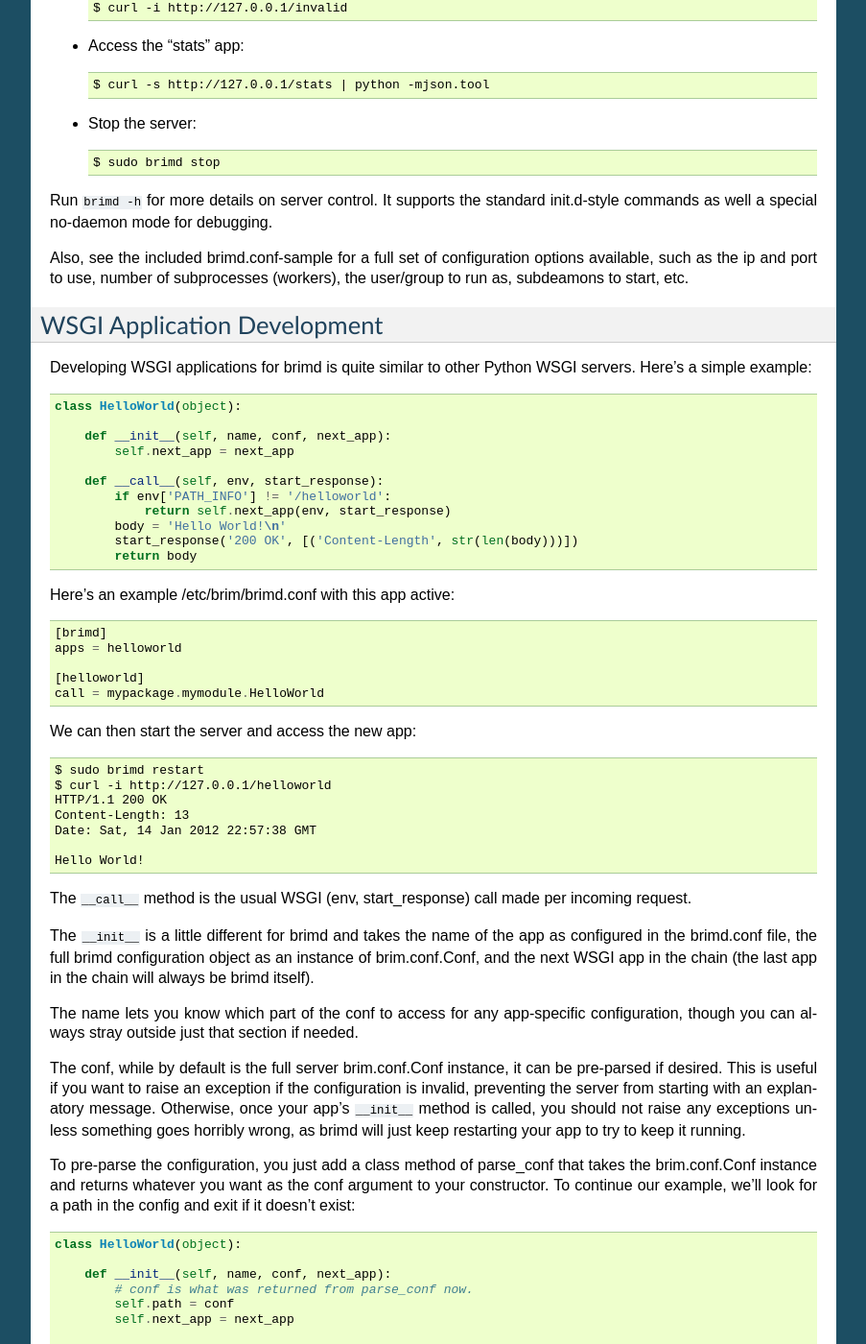
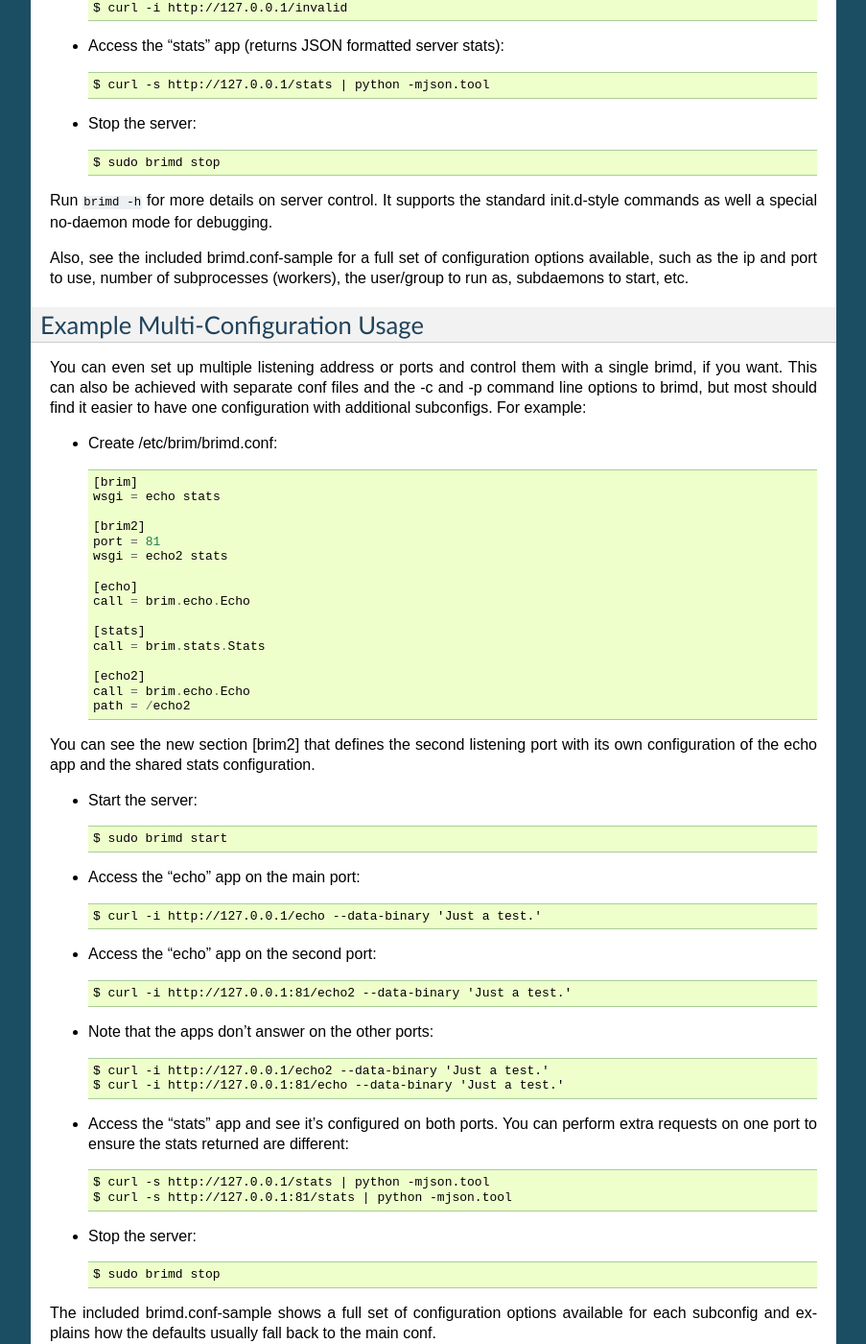
Before and after one commit to gholt/python-brim, a Sphinx documentation site: the page built from doc/source/index.rst, in a window 1280 px wide and 1400 px high, scrolled down 1921 px. Shown: the whole window at 96% size, without its empty margins (198-1101 px from the left). Built offline with Sphinx 7.4.7, drawn with Linux system fonts in a browser that asks for light colours; some of the changed text lies outside the part shown.

Commit message:
Updated docs for multiconf.

```diff
--- a/doc/source/index.rst
+++ b/doc/source/index.rst
@@ -80,7 +80,7 @@ Example Usage
 * Create /etc/brim/brimd.conf::
 
     [brim]
-    apps = echo stats
+    wsgi = echo stats
 
     [echo]
     call = brim.echo.Echo
@@ -92,15 +92,15 @@ Example Usage
 
     $ sudo brimd start
 
-* Access the "echo" app::
+* Access the "echo" app (echos *Just a test.* back)::
 
     $ curl -i http://127.0.0.1/echo --data-binary 'Just a test.'
 
-* Access a non-existent path::
+* Access a non-existent path (404s)::
 
     $ curl -i http://127.0.0.1/invalid
 
-* Access the "stats" app::
+* Access the "stats" app (returns JSON formatted server stats)::
 
     $ curl -s http://127.0.0.1/stats | python -mjson.tool
 
@@ -110,7 +110,62 @@ Example Usage
 
 Run ``brimd -h`` for more details on server control. It supports the standard init.d-style commands as well a special no-daemon mode for debugging.
 
-Also, see the included brimd.conf-sample for a full set of configuration options available, such as the ip and port to use, number of subprocesses (workers), the user/group to run as, subdeamons to start, etc.
+Also, see the included brimd.conf-sample for a full set of configuration options available, such as the ip and port to use, number of subprocesses (workers), the user/group to run as, subdaemons to start, etc.
+
+
+Example Multi-Configuration Usage
+=================================
+
+You can even set up multiple listening address or ports and control them with a single brimd, if you want. This can also be achieved with separate conf files and the -c and -p command line options to brimd, but most should find it easier to have one configuration with additional subconfigs. For example:
+
+* Create /etc/brim/brimd.conf::
+
+    [brim]
+    wsgi = echo stats
+
+    [brim2]
+    port = 81
+    wsgi = echo2 stats
+
+    [echo]
+    call = brim.echo.Echo
+
+    [stats]
+    call = brim.stats.Stats
+
+    [echo2]
+    call = brim.echo.Echo
+    path = /echo2
+
+You can see the new section [brim2] that defines the second listening port with its own configuration of the echo app and the shared stats configuration.
+
+* Start the server::
+
+    $ sudo brimd start
+
+* Access the "echo" app on the main port::
+
+    $ curl -i http://127.0.0.1/echo --data-binary 'Just a test.'
+
+* Access the "echo" app on the second port::
+
+    $ curl -i http://127.0.0.1:81/echo2 --data-binary 'Just a test.'
+
+* Note that the apps don't answer on the other ports::
+
+    $ curl -i http://127.0.0.1/echo2 --data-binary 'Just a test.'
+    $ curl -i http://127.0.0.1:81/echo --data-binary 'Just a test.'
+
+* Access the "stats" app and see it's configured on both ports. You can perform extra requests on one port to ensure the stats returned are different::
+
+    $ curl -s http://127.0.0.1/stats | python -mjson.tool
+    $ curl -s http://127.0.0.1:81/stats | python -mjson.tool
+
+* Stop the server::
+
+    $ sudo brimd stop
+
+The included brimd.conf-sample shows a full set of configuration options available for each subconfig and explains how the defaults usually fall back to the main conf.
 
 
 WSGI Application Development
@@ -133,7 +188,7 @@ Developing WSGI applications for brimd is quite similar to other Python WSGI ser
 Here's an example /etc/brim/brimd.conf with this app active::
 
     [brimd]
-    apps = helloworld
+    wsgi = helloworld
 
     [helloworld]
     call = mypackage.mymodule.HelloWorld
@@ -189,7 +244,7 @@ It's important to note that this early config parsing is done in the main server
 Now, let's update our configuration::
 
     [brimd]
-    apps = helloworld
+    wsgi = helloworld
 
     [helloworld]
     call = mypackage.mymodule.HelloWorld
@@ -277,7 +332,7 @@ When handling actual requests, we can access the stats via the ``env['brim.stats
 So now, let's add the brim.stats.Stats app to our configuration so we'll be able to get a report on the server stats::
 
     [brimd]
-    apps = helloworld stats
+    wsgi = helloworld stats
 
     [helloworld]
     call = mypackage.mymodule.HelloWorld
@@ -373,16 +428,16 @@ Server Stats
 The brimd server tracks various statistics, such as the server start time and number of requests processed. The brim.stats.Stats app can be configured to provide access to these stats via a JSON response::
 
     [brim]
-    apps = stats
+    wsgi = stats
     workers = 4
 
     [stats]
     call = brim.stats.Stats
     # path = <path>
-        # The request path to match and serve; any other paths will be passed
-        # on to the next WSGI app in the chain. This can serve as a basic
-        # restriction to accessing the stats by setting it to a hard to guess
-        # value. Default: /stats
+    #   The request path to match and serve; any other paths will be passed on
+    #   to the next WSGI app in the chain. This can serve as a basic
+    #   restriction to accessing the stats by setting it to a hard to guess
+    #   value. Default: /stats
 
 After restarting the server, you can now access these stats::
 
```
Also changed, not shown: 1 other file.
